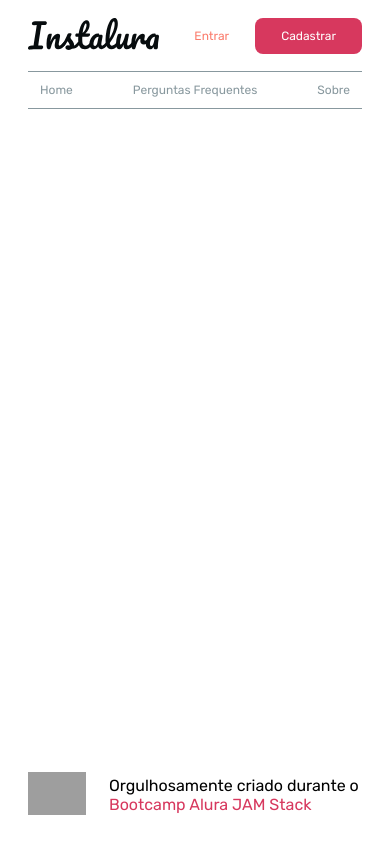
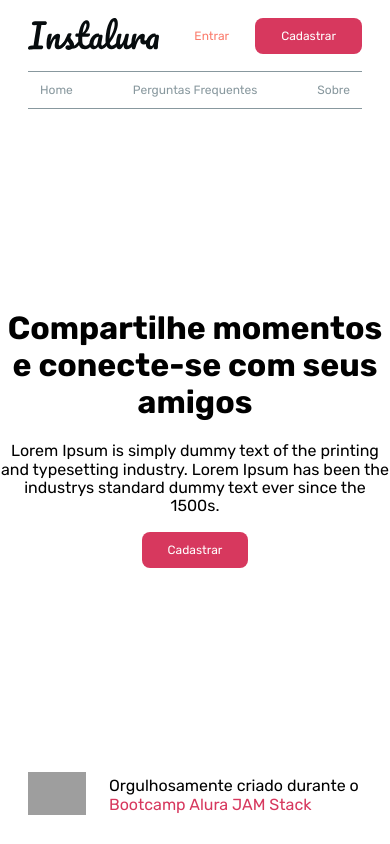
Before and after one commit to FihCapua/instalura-base, a Next.js app: page / in a window 390 px wide. Built offline with nearby package versions, Linux system fonts and the light colour scheme; grey boxes are pictures that could not be loaded.

Commit message:
feature: styled breakpoints with props - class 07

```diff
--- a/pages/index.js
+++ b/pages/index.js
@@ -1,4 +1,6 @@
 import Menu from '../src/components/commons/Menu';
+import Text from '../src/components/foundation/Text';
+import { Button } from '../src/components/commons/Button';
 import Footer from '../src/components/commons/Footer';
 
 export default function Home() {
@@ -11,6 +13,45 @@
       justifyContent: 'space-between',
     }}>
       <Menu/>
+
+    <div>
+      <Text
+        variant="title"
+        tag="h1"
+        color="tertiary.main"
+        // componente textAlign recebe um objeto
+        textAlign={{
+          xs: 'center',
+          md: 'left'
+        }}
+      >
+        Compartilhe momentos e conecte-se com seus amigos
+      </Text>
+      <Text
+        variant="paragraph"
+        tag="p"
+        color="tertiary.light"
+        textAlign={{
+          xs: 'center',
+          md: 'left'
+        }}
+      >
+        Lorem Ipsum is simply dummy text of the printing and typesetting industry.
+        Lorem Ipsum has been the industrys standard dummy text ever since the 1500s.
+      </Text>
+
+      <Button
+        variant="primary.main"
+        margin={{
+          xs: 'auto',
+          md: 'initial',
+        }}
+        display="block"
+      >
+        Cadastrar
+      </Button>
+      </div>
+
       <Footer />
     </div>
   )
--- a/src/components/commons/Button/index.js
+++ b/src/components/commons/Button/index.js
@@ -2,6 +2,7 @@
 import get from 'lodash/get';
 import { TextStyleVariantsMap } from '../../foundation/Text';
 import { breakpointsMedia } from '../../../theme/utils/breakpointsMedia';
+import { propToStyle } from '../../../theme/utils/propToStyle';
 
 const ButtonGhost = css`
     color: ${(props) => get(props.theme, `colors.${props.variant}.color`)};
@@ -48,4 +49,7 @@
             ${TextStyleVariantsMap.paragraph1}
         `,
     })}
+
+    ${propToStyle('margin')}
+    ${propToStyle('display')}
 `;
--- a/src/components/foundation/Text/index.js
+++ b/src/components/foundation/Text/index.js
@@ -1,6 +1,7 @@
 import React from 'react';
-import PropTypes from 'prop-types';
+import PropTypes, { func } from 'prop-types';
 import styled, { css } from 'styled-components';
+import { propToStyle } from '../../../theme/utils/propToStyle';
 
 export const TextStyleVariantsMap = {
     paragraph1: css `
@@ -17,13 +18,19 @@
 
 const TextBase = styled.span`
     ${(props) => TextStyleVariantsMap[props.variant]}
+
+    // propName vem da função chamada aqui - propriedade dinâmica de textAlign
+    ${propToStyle('textAlign')}
+    ${propToStyle('marginBottom')}
+    ${propToStyle('margin')}
 `;
 
-export default function Text({ tag, variant, children}) {
+export default function Text({ tag, variant, children, ...props}) {
     return (
         <TextBase
             as={tag}
             variant = {variant}
+            {...props}
         >
             {children}
         </TextBase>
--- /dev/null
+++ b/src/theme/utils/propToStyle.js
@@ -0,0 +1,38 @@
+import { css } from 'styled-components';
+import { breakpointsMedia } from "./breakpointsMedia";
+
+export function propToStyle(propName) {
+    return function(props) {
+
+        const propValue = props[propName]; // string ou object
+
+        if(typeof propValue === 'string') {
+            return {
+                //textAlign: props.textAlign
+                // Objeto que tem como chave e valor o a propriedade dinâmica textAlign
+                [propName]: propValue
+            }
+        }
+
+        if(typeof propValue === 'object') {
+            // precisa receber um objeto de acordo c/ o valor especificado
+            return breakpointsMedia({
+                xs: {
+                   [propName]: propValue.xs
+                },
+                sm: {
+                   [propName]: propValue.sm
+                },
+                md: {
+                   [propName]: propValue.md
+                },
+                lg: {
+                   [propName]: propValue.lg
+                },
+                xl: {
+                   [propName]: propValue.xl
+                },
+            })
+        }
+    }
+}
```
Also changed, not shown: src/theme/utils/breakpointsMedia.js (line endings or trailing spaces).
